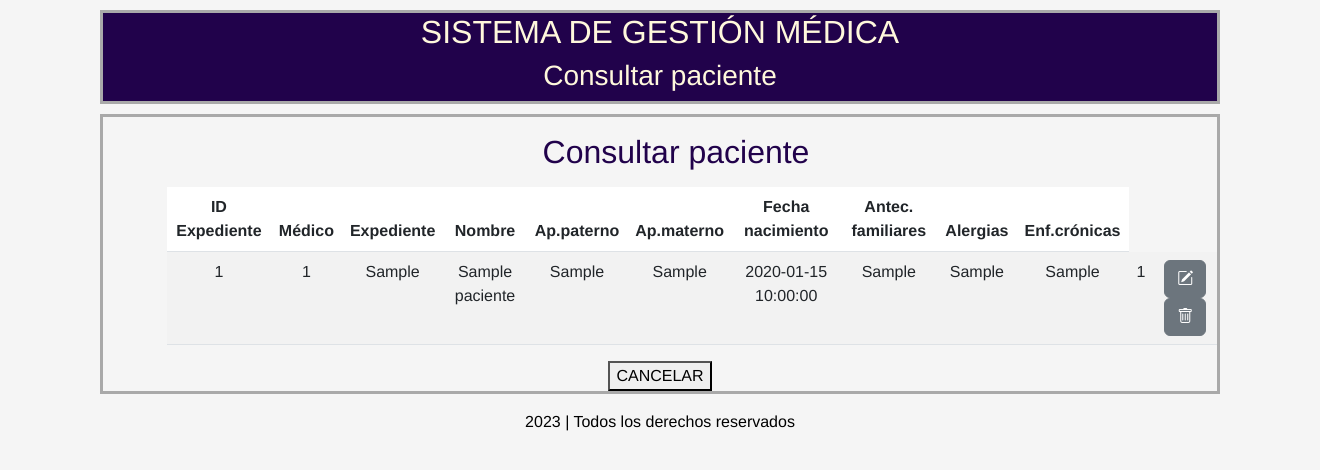
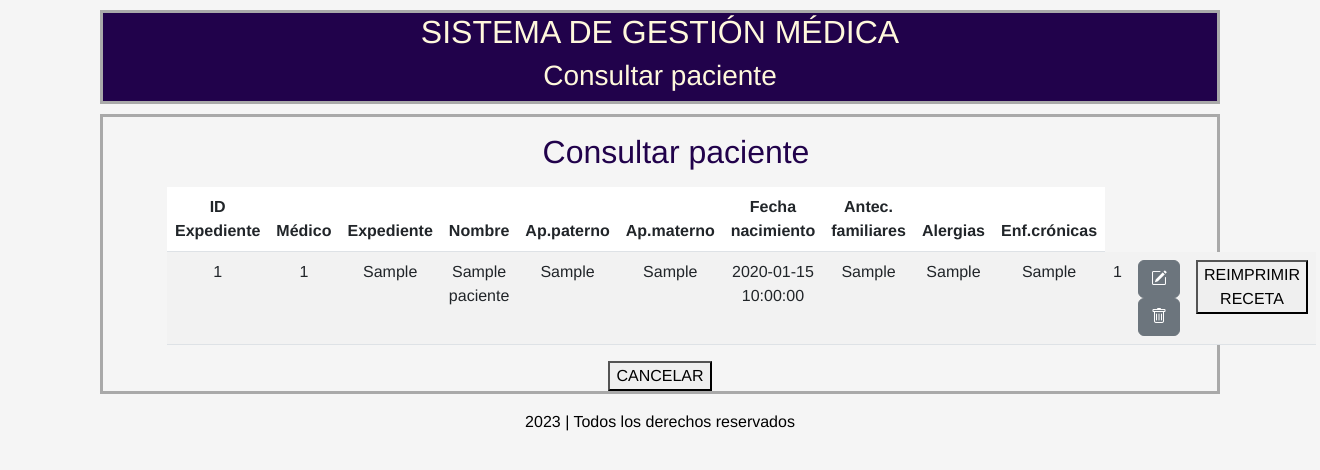
Before and after one commit to monserratvargass/SM-S182, a Flask app: page /consultarPaciente in a window 1320 px wide. Shown: the top 470 px of the page. Run offline with Flask 3, Linux system fonts and the light colour scheme; tables that the repository leaves empty or names only in its code hold one stand-in row (values such as "Sample post"); some libraries are stand-ins or nearby versions.

Commit message:
correccion

```diff
--- a/Examen 3erPacial/app.py
+++ b/Examen 3erPacial/app.py
@@ -324,17 +324,20 @@ def buscarPaciente():
 #Unicamente debe aparecer nombre del paciente y la fecha de la cita
 @app.route('/consultarCita', methods=['GET', 'POST'])
 def consultarCita():
-    Cnom = request.form.get('user_nombre')
-    curSelect = mysql.connection.cursor()
-    curSelect.execute('select exp_paciente.id_expediente,exp_paciente.nombre,exp_paciente.ap, exp_paciente.am,exploracion.fecha_cita from exp_paciente inner join exploracion on exploracion.id_expediente=exp_paciente.id_expediente where exp_paciente.nombre LIKE %s', (f'%{Cnom}%',))
-    Ccitas = curSelect.fetchall()
+    if request.method == 'POST':
+        Cnom = request.form.get('user_nombre')
+        curSelect = mysql.connection.cursor()
+        curSelect.execute('select exp_paciente.id_expediente,exp_paciente.nombre,exp_paciente.ap, exp_paciente.am,exploracion.fecha_cita from exp_paciente inner join exploracion on exploracion.id_expediente=exp_paciente.id_expediente where exp_paciente.nombre LIKE %s', (f'%{Cnom}%',))
+        Ccitas = curSelect.fetchall()
 
-    if Ccitas:
-        flash('Cita encontrada')
+        if Ccitas:
+            flash('Cita encontrada')
+        else:
+            flash('Cita no encontrada')
+
+        return render_template('consultar_citas.html', tbcita=Ccitas)
     else:
-        flash('Cita no encontrada')
-
-    return render_template('consultar_citas.html', tbcita=Ccitas)
+        return render_template('consultar_citas.html', tbcita=[])
 
 
 @app.route('/consultarMedico',methods=['GET','POST'])
@@ -391,12 +394,13 @@ def generar_pdf():
     x, y = 50, height - 100
 
     c.setFont('Helvetica-Bold', 20)
-    c.drawCentredString(width / 2, y, "RECETA MEDICA")
+    c.drawCentredString(width / 2, y, "")
     y -= 30
 
     c.setFont('Helvetica', 12)
 
     for edpac in consulta:
+        c.drawString(270, y - 0, f"RECETA MEDICA")
         c.drawString(400, y - 300, f"Medico: {edpac[0]} {edpac[1]} {edpac[2]}")
         c.drawString(420, y - 320, f"Cedula Profesiona: {edpac[3]}")
         c.drawString(50, y - 40, f"Nombre: {edpac[4]} {edpac[5]} {edpac[6]}")
@@ -416,6 +420,8 @@ def generar_pdf():
         c.drawString(50, y - 240, f"Fc: {edpac[17]}")
         c.drawString(50, y - 260, f"Sp02: {edpac[18]}")
         c.drawString(50, y - 280, f"Glucosa: {edpac[19]}")
+
+        c.line(70, y -70, width -70, y -70)
 
         c.showPage()
     c.save()
--- a/Examen 3erPacial/templates/consultar_paciente.html
+++ b/Examen 3erPacial/templates/consultar_paciente.html
@@ -63,6 +63,7 @@
                 <td>{{ alb.10 }}</td>
                 <td><a href="/actualizarPaciente/{{alb.0}}" class="btn btn-secondary"><i class="bi bi-pencil-square"></i></a>
                   <a href="/veliminar/{{alb.0}}" class="btn btn-secondary"><i class="bi bi-trash"></i></a></td>
+                  <td><button type="button" onclick="location.href='/generarR_pdf'">REIMPRIMIR RECETA</button></td>
                 </tr>
                 {%endfor %}
             </tbody>
```
